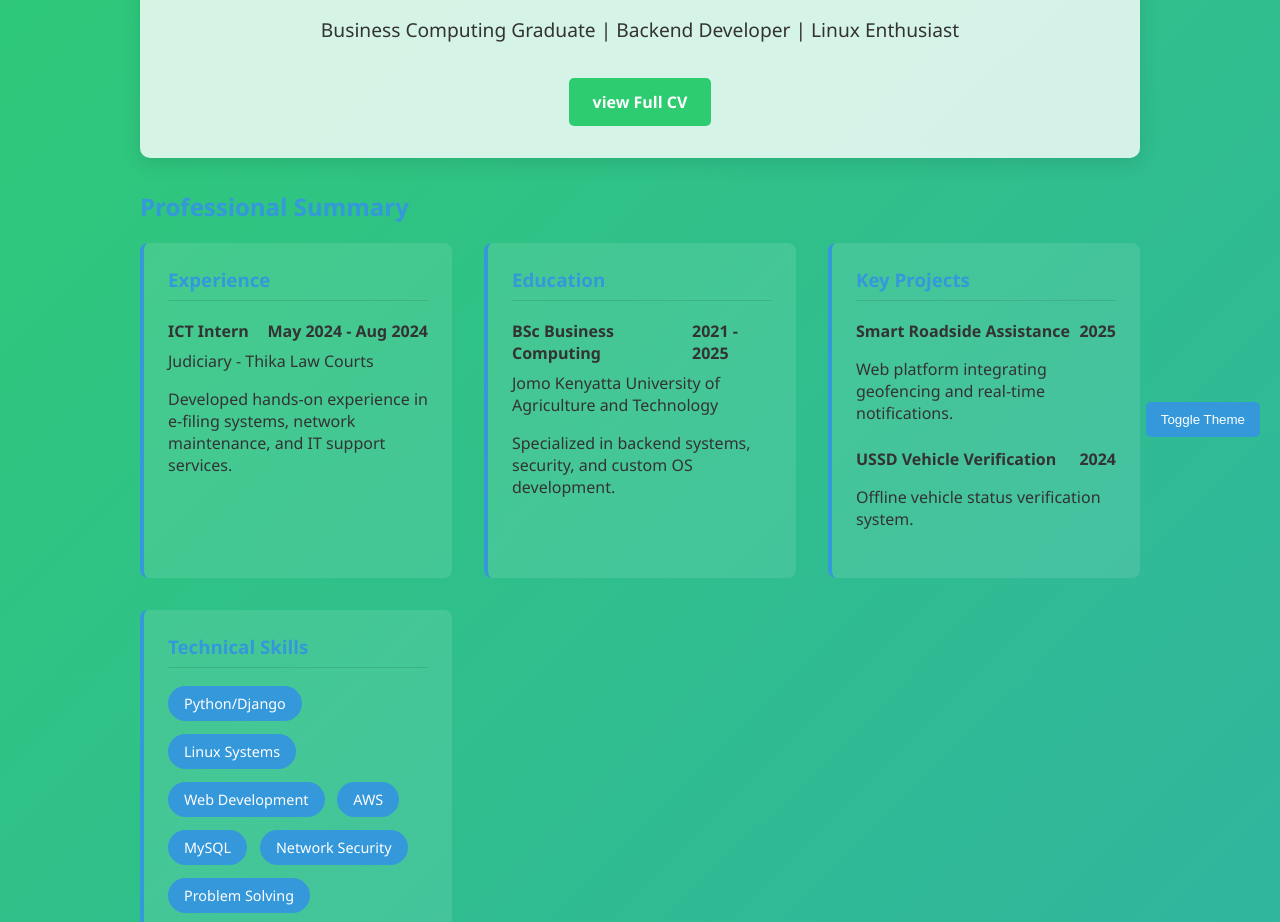
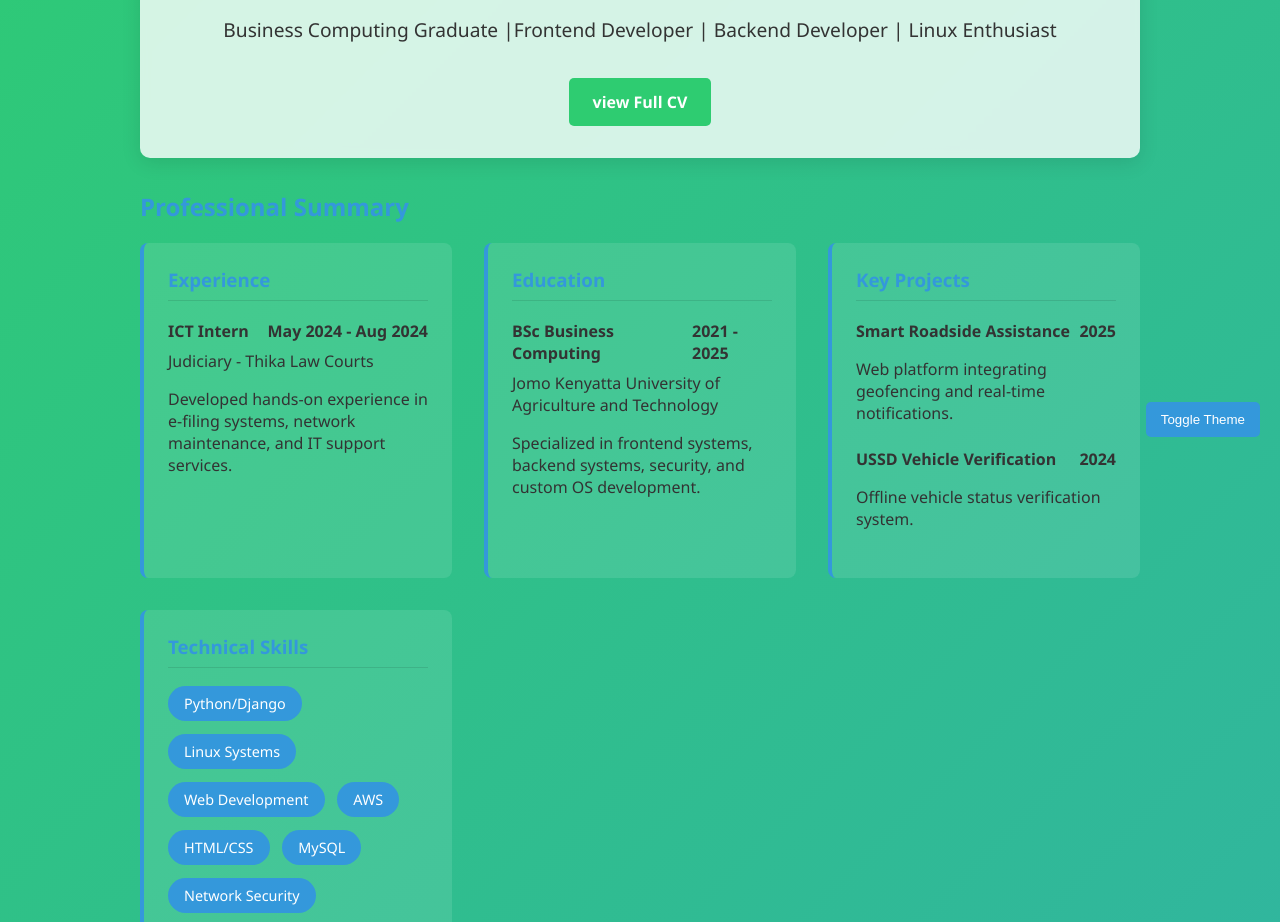
Before and after one commit to Nick-gachagay/My_portfolio, a plain HTML site: page about.html in a window 1280 px wide. Shown: the part 343-1265 px from the top of the page. Drawn offline with Linux system fonts and the light colour scheme.

Commit message:
about.html

```diff
--- a/about.html
+++ b/about.html
@@ -189,7 +189,7 @@
     <main>
         <section class="profile-header">
             <h1>Nicholas Gachaga Kiai</h1>
-            <p>Business Computing Graduate | Backend Developer | Linux Enthusiast</p>
+            <p>Business Computing Graduate |Frontend Developer | Backend Developer | Linux Enthusiast</p>
             <a href="CV_Nicholas_Kiai (1) (1).pdf" class="download-cv" download>view Full CV</a>
         </section>
 
@@ -215,7 +215,7 @@
                             <span>2021 - 2025</span>
                         </div>
                         <div>Jomo Kenyatta University of Agriculture and Technology</div>
-                        <p>Specialized in backend systems, security, and custom OS development.</p>
+                        <p>Specialized in frontend systems, backend systems, security, and custom OS development.</p>
                     </div>
                 </div>
 
@@ -244,6 +244,7 @@
                         <span class="skill-pill">Linux Systems</span>
                         <span class="skill-pill">Web Development</span>
                         <span class="skill-pill">AWS</span>
+                        <span class="skill-pill">HTML/CSS</span>
                         <span class="skill-pill">MySQL</span>
                         <span class="skill-pill">Network Security</span>
                         <span class="skill-pill">Problem Solving</span>
```
